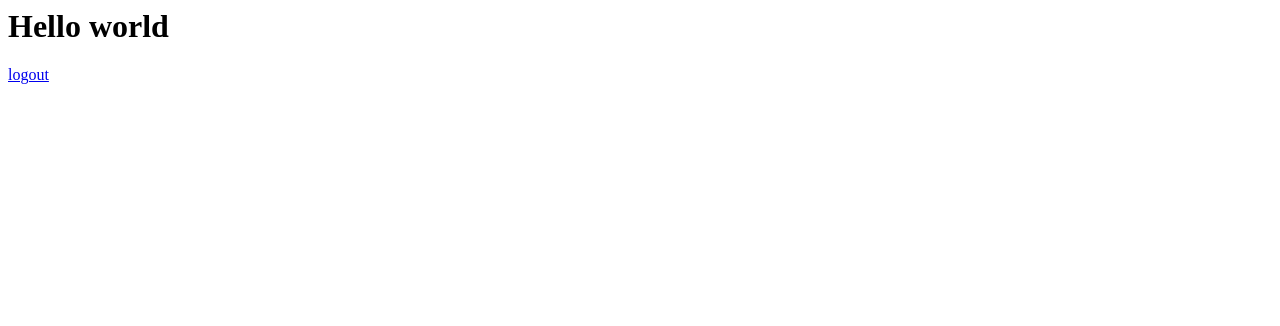
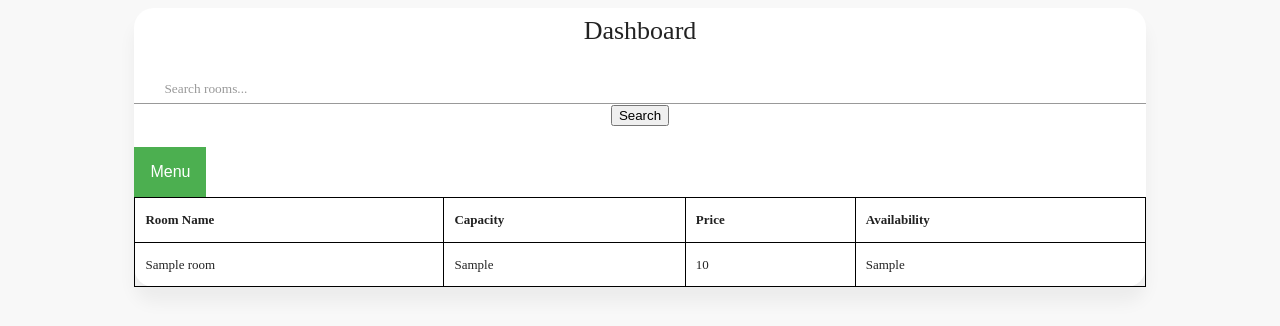
Before and after one commit to DJBeethoven9/Project-ITCS333, a PHP site: page /homepage.php in a window 1280 px wide. Shown: the top 326 px of the page. Run offline with PHP 8.4, Linux system fonts and the light colour scheme; the visitor is signed in with stand-in values (Sample User, id 1); tables that the repository leaves empty or names only in its code hold one stand-in row (values such as "Sample post"); some web fonts are replaced.

Commit message:
creating the homepage

```diff
--- a/Final code/homepage.php
+++ b/Final code/homepage.php
@@ -1,17 +1,65 @@
 <?php
 session_start();
+require 'connection.php';
 
-if(isset( $_SESSION['activeUser'])){
-    echo "<h1>Hello world</h1>";
+if (!isset($_SESSION['activeUser'])) {
+    header("Location: signin.php");
+    exit();
 }
-else
-echo "<h1>im not user</h1>";
 
+$search = '';
+if (isset($_POST['search'])) {
+    $search = $_POST['search'];
+}
 
+$query = $db->prepare("SELECT * FROM rooms WHERE room_name LIKE ?");
+$query->execute(['%' . $search . '%']);
+$rooms = $query->fetchAll();
+?>
 
-
-
-
-
-?>
-<a href="logout.php">logout</a>
+<!DOCTYPE html>
+<html lang="en">
+<head>
+    <meta charset="UTF-8">
+    <meta name="viewport" content="width=device-width, initial-scale=1.0">
+    <title>Dashboard</title>
+    <link rel="stylesheet" href="style.css">
+</head>
+<body>
+    <div class="container">
+        <header class="page-title">Dashboard</header>
+        <form method="post" action="homepage.php">
+            <input type="text" name="search" placeholder="Search rooms..." value="<?php echo htmlspecialchars($search); ?>">
+            <button type="submit">Search</button>
+        </form>
+        <div class="dropdown">
+            <button class="dropbtn">Menu</button>
+            <div class="dropdown-content">
+                <a href="view_profile.php">View Profile</a>
+                <a href="edit_profile.php">Edit Profile</a>
+                <a href="logout.php">Log Out</a>
+            </div>
+        </div>
+        <table>
+            <thead>
+                <tr>
+                    <th>Room Name</th>
+                    <th>Capacity</th>
+                    <th>Price</th>
+                    <th>Availability</th>
+                </tr>
+            </thead>
+            <tbody>
+                <?php foreach ($rooms as $room): ?>
+                <tr>
+                    <td><?php echo htmlspecialchars($room['room_name']); ?></td>
+                    <td><?php echo htmlspecialchars($room['capacity']); ?></td>
+                    <td><?php echo htmlspecialchars($room['price']); ?></td>
+                    <td><?php echo htmlspecialchars($room['availability']); ?></td>
+                </tr>
+                <?php endforeach; ?>
+            </tbody>
+        </table>
+    </div>
+</body>
+</html>
--- a/Final code/style.css
+++ b/Final code/style.css
@@ -589,4 +589,77 @@ label.valid {
     margin-right: 0px;
     margin-bottom: 10px; } }
 
+    /* styles.css */
+.container {
+  width: 80%;
+  margin: auto;
+}
+
+.page-title {
+  text-align: center;
+  font-size: 2em;
+  margin-bottom: 20px;
+}
+
+form {
+  text-align: center;
+  margin-bottom: 20px;
+}
+
+table {
+  width: 100%;
+  border-collapse: collapse;
+}
+
+table, th, td {
+  border: 1px solid black;
+}
+
+th, td {
+  padding: 10px;
+  text-align: left;
+}
+
+.dropdown {
+  position: relative;
+  display: inline-block;
+}
+
+.dropbtn {
+  background-color: #4CAF50;
+  color: white;
+  padding: 16px;
+  font-size: 16px;
+  border: none;
+  cursor: pointer;
+}
+
+.dropdown-content {
+  display: none;
+  position: absolute;
+  background-color: #f9f9f9;
+  min-width: 160px;
+  box-shadow: 0px 8px 16px 0px rgba(0,0,0,0.2);
+  z-index: 1;
+}
+
+.dropdown-content a {
+  color: black;
+  padding: 12px 16px;
+  text-decoration: none;
+  display: block;
+}
+
+.dropdown-content a:hover {
+  background-color: #f1f1f1;
+}
+
+.dropdown:hover .dropdown-content {
+  display: block;
+}
+
+.dropdown:hover .dropbtn {
+  background-color: #3e8e41;
+}
+
 /*# sourceMappingURL=style.css.map */
```
